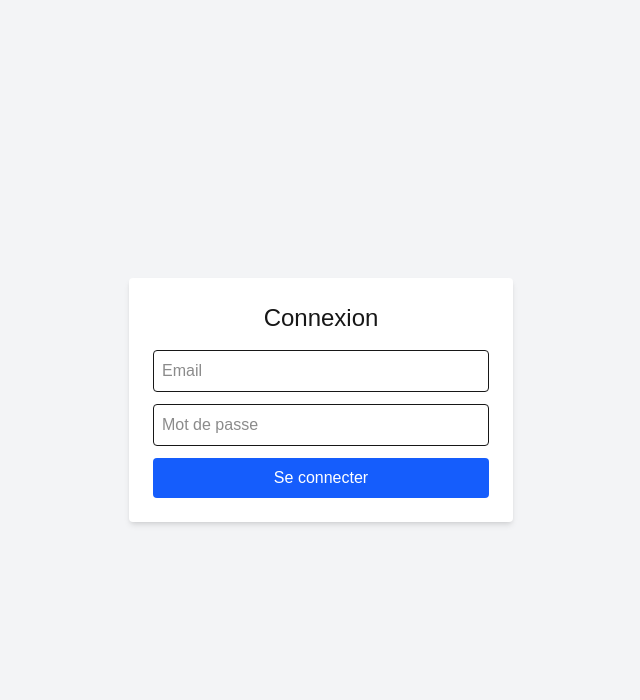
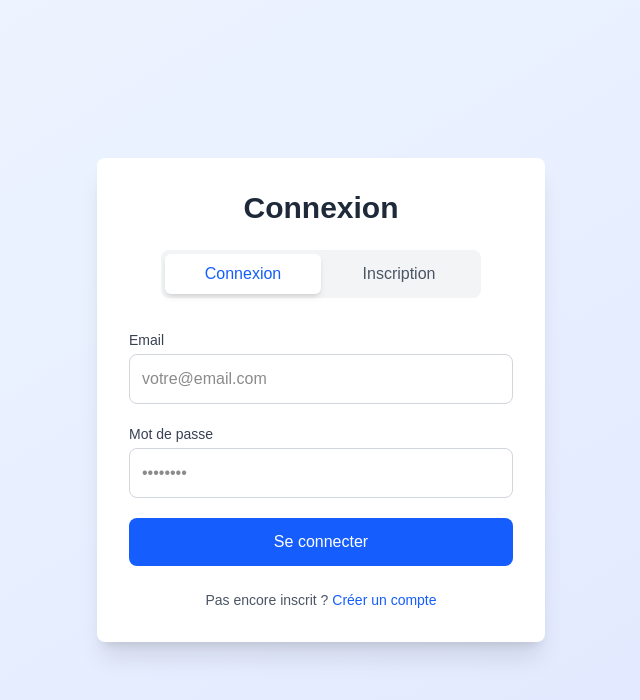
Before and after one commit to Adambekkali/synkro, a Next.js app in the folder frontend/: page /login in a window 1280 px wide. Shown: the top 700 px of the page, without its empty margins (319-959 px from the left). Built offline with nearby package versions, Linux system fonts and the light colour scheme.

Commit message:
feat: enhance login page with registration functionality and improve UI; update database seed with test user

```diff
--- a/frontend/src/pages/login.tsx
+++ b/frontend/src/pages/login.tsx
@@ -1,19 +1,32 @@
-// pages/login.tsx
 'use client';
 
-import { useState } from 'react';
+import { useState, useEffect } from 'react';
 import { useRouter } from 'next/navigation';
 import axios from 'axios';
-import '@/app/globals.css'; // si tu as configuré `@` dans `tsconfig.json`
-
+import '@/app/globals.css';
 
 export default function LoginPage() {
   const [email, setEmail] = useState('');
   const [password, setPassword] = useState('');
+  const [firstName, setFirstName] = useState('');
+  const [lastName, setLastName] = useState('');
+  const [confirmPassword, setConfirmPassword] = useState('');
+  const [showLogin, setShowLogin] = useState(true);
+  const [isLoading, setIsLoading] = useState(false);
+  const [error, setError] = useState('');
   const router = useRouter();
+
+  // Animation d'apparition au chargement
+  const [isVisible, setIsVisible] = useState(false);
+  useEffect(() => {
+    setIsVisible(true);
+  }, []);
 
   const handleLogin = async (e: React.FormEvent) => {
     e.preventDefault();
+    setError('');
+    setIsLoading(true);
+
     try {
       const res = await axios.post('http://localhost:3000/auth/login', {
         email,
@@ -21,35 +34,242 @@ export default function LoginPage() {
       });
 
       localStorage.setItem('token', res.data.access_token);
-      router.push('/'); // Redirection après login
+      router.push('/');
     } catch (err) {
-      alert('Identifiants incorrects');
-      console.log(err);
+      setError('Identifiants incorrects');
+      console.error(err);
+    } finally {
+      setIsLoading(false);
+    }
+  };
+
+  const handleRegister = async (e: React.FormEvent) => {
+    e.preventDefault();
+    setError('');
+
+    if (password !== confirmPassword) {
+      setError('Les mots de passe ne correspondent pas');
+      return;
+    }
+
+    setIsLoading(true);
+
+    try {
+      const res = await axios.post('http://localhost:3000/utilisateurs', {
+      email, prenom: firstName, nom: lastName, mot_de_passe: password
+      });
+
+      setTimeout(() => {
+        setShowLogin(true);
+        setIsLoading(false);
+        setEmail('');
+        setPassword('');
+      }, 1000);
+
+    } catch (err) {
+      setError('Erreur lors de l\'inscription');
+      setIsLoading(false);
     }
   };
 
   return (
-    <div className="min-h-screen flex items-center justify-center bg-gray-100">
-      <form onSubmit={handleLogin} className="bg-white p-6 rounded shadow-md w-full max-w-sm">
-        <h2 className="text-2xl mb-4 text-center">Connexion</h2>
+    <div className="min-h-screen flex items-center justify-center bg-gradient-to-br from-blue-50 to-indigo-100 p-4">
+      <div
+        className={`bg-white p-8 rounded-lg shadow-xl w-full max-w-md transition-all duration-500 ease-in-out transform ${
+          isVisible ? 'opacity-100 translate-y-0' : 'opacity-0 translate-y-4'
+        }`}
+      >
+        <h2 className="text-3xl font-bold mb-6 text-center text-gray-800">
+          {showLogin ? 'Connexion' : 'Inscription'}
+        </h2>
+
+        <div className="flex justify-center mb-8">
+          <div className="bg-gray-100 p-1 rounded-lg flex w-full max-w-xs">
+            <button
+              className={`flex-1 py-2 px-4 rounded-md transition-all duration-300 ${
+                showLogin ? 'bg-white shadow-md text-blue-600 font-medium' : 'text-gray-600 hover:bg-gray-200'
+              }`}
+              onClick={() => setShowLogin(true)}
+            >
+              Connexion
+            </button>
+            <button
+              className={`flex-1 py-2 px-4 rounded-md transition-all duration-300 ${
+                !showLogin ? 'bg-white shadow-md text-blue-600 font-medium' : 'text-gray-600 hover:bg-gray-200'
+              }`}
+              onClick={() => setShowLogin(false)}
+            >
+              Inscription
+            </button>
+          </div>
+        </div>
+
+        {error && (
+          <div className="mb-4 p-3 bg-red-50 border-l-4 border-red-500 text-red-700 text-sm rounded">
+            {error}
+          </div>
+        )}
+
+        {showLogin ? (
+          <form onSubmit={handleLogin} className="space-y-5">
+            <div>
+              <label htmlFor="email" className="block text-sm font-medium text-gray-700 mb-1">Email</label>
               <input
+                id="email"
                 type="email"
-          placeholder="Email"
-          className="w-full mb-3 p-2 border rounded"
+                placeholder="votre@email.com"
+                className="w-full p-3 border border-gray-300 rounded-lg focus:ring-2 focus:ring-blue-500 focus:border-blue-500 transition-all"
                 value={email}
                 onChange={(e) => setEmail(e.target.value)}
+                required
               />
+            </div>
+
+            <div>
+              <div className="flex justify-between items-center mb-1">
+                <label htmlFor="password" className="block text-sm font-medium text-gray-700">Mot de passe</label>
+                {/* <a href="#" className="text-xs text-blue-600 hover:underline">Mot de passe oublié?</a> */}
+              </div>
               <input
+                id="password"
                 type="password"
-          placeholder="Mot de passe"
-          className="w-full mb-3 p-2 border rounded"
+                placeholder="••••••••"
+                className="w-full p-3 border border-gray-300 rounded-lg focus:ring-2 focus:ring-blue-500 focus:border-blue-500 transition-all"
                 value={password}
                 onChange={(e) => setPassword(e.target.value)}
+                required
               />
-        <button className="w-full bg-blue-600 text-white py-2 rounded hover:bg-blue-700" type="submit">
+            </div>
+
+            {/* <div className="flex items-center">
+              <input
+                id="remember"
+                type="checkbox"
+                className="h-4 w-4 text-blue-600 focus:ring-blue-500 border-gray-300 rounded"
+              />
+              <label htmlFor="remember" className="ml-2 block text-sm text-gray-700">
+                Se souvenir de moi
+              </label>
+            </div> */}
+
+            <button
+              type="submit"
+              disabled={isLoading}
+              className="w-full flex justify-center items-center bg-blue-600 hover:bg-blue-700 text-white font-medium p-3 rounded-lg transition-colors focus:outline-none focus:ring-2 focus:ring-blue-500 focus:ring-offset-2"
+            >
+              {isLoading ? (
+                <span className="inline-block h-5 w-5 border-2 border-white border-t-transparent rounded-full animate-spin mr-2"></span>
+              ) : null}
+              {isLoading ? 'Connexion...' : 'Se connecter'}
+            </button>
+          </form>
+        ) : (
+          <form onSubmit={handleRegister} className="space-y-4">
+            <div>
+              <label htmlFor="register-email" className="block text-sm font-medium text-gray-700 mb-1">Email</label>
+              <input
+                id="register-email"
+                type="email"
+                placeholder="votre@email.com"
+                className="w-full p-3 border border-gray-300 rounded-lg focus:ring-2 focus:ring-blue-500 focus:border-blue-500 transition-all"
+                value={email}
+                onChange={(e) => setEmail(e.target.value)}
+                required
+              />
+            </div>
+
+            <div className="grid grid-cols-2 gap-4">
+              <div>
+                <label htmlFor="first-name" className="block text-sm font-medium text-gray-700 mb-1">Prénom</label>
+                <input
+                  id="first-name"
+                  type="text"
+                  placeholder="Jean"
+                  className="w-full p-3 border border-gray-300 rounded-lg focus:ring-2 focus:ring-blue-500 focus:border-blue-500 transition-all"
+                  value={firstName}
+                  onChange={(e) => setFirstName(e.target.value)}
+                  required
+                />
+              </div>
+              <div>
+                <label htmlFor="last-name" className="block text-sm font-medium text-gray-700 mb-1">Nom</label>
+                <input
+                  id="last-name"
+                  type="text"
+                  placeholder="Dupont"
+                  className="w-full p-3 border border-gray-300 rounded-lg focus:ring-2 focus:ring-blue-500 focus:border-blue-500 transition-all"
+                  value={lastName}
+                  onChange={(e) => setLastName(e.target.value)}
+                  required
+                />
+              </div>
+            </div>
+
+            <div>
+              <label htmlFor="register-password" className="block text-sm font-medium text-gray-700 mb-1">Mot de passe</label>
+              <input
+                id="register-password"
+                type="password"
+                placeholder="••••••••"
+                className="w-full p-3 border border-gray-300 rounded-lg focus:ring-2 focus:ring-blue-500 focus:border-blue-500 transition-all"
+                value={password}
+                onChange={(e) => setPassword(e.target.value)}
+                required
+              />
+            </div>
+
+            <div>
+              <label htmlFor="confirm-password" className="block text-sm font-medium text-gray-700 mb-1">Confirmer le mot de passe</label>
+              <input
+                id="confirm-password"
+                type="password"
+                placeholder="••••••••"
+                className="w-full p-3 border border-gray-300 rounded-lg focus:ring-2 focus:ring-blue-500 focus:border-blue-500 transition-all"
+                value={confirmPassword}
+                onChange={(e) => setConfirmPassword(e.target.value)}
+                required
+              />
+            </div>
+
+            <div className="pt-2">
+              <button
+                type="submit"
+                disabled={isLoading}
+                className="w-full flex justify-center items-center bg-blue-600 hover:bg-blue-700 text-white font-medium p-3 rounded-lg transition-colors focus:outline-none focus:ring-2 focus:ring-blue-500 focus:ring-offset-2"
+              >
+                {isLoading ? (
+                  <span className="inline-block h-5 w-5 border-2 border-white border-t-transparent rounded-full animate-spin mr-2"></span>
+                ) : null}
+                {isLoading ? 'Création du compte...' : "S'inscrire"}
+              </button>
+            </div>
+          </form>
+        )}
+
+        <div className="mt-6 text-center text-sm text-gray-600">
+          {showLogin ? (
+            <p>
+              Pas encore inscrit ?{' '}
+              <button
+                onClick={() => setShowLogin(false)}
+                className="text-blue-600 font-medium hover:underline focus:outline-none"
+              >
+                Créer un compte
+              </button>
+            </p>
+          ) : (
+            <p>
+              Déjà inscrit ?{' '}
+              <button
+                onClick={() => setShowLogin(true)}
+                className="text-blue-600 font-medium hover:underline focus:outline-none"
+              >
                 Se connecter
               </button>
-      </form>
+            </p>
+          )}
+        </div>
+      </div>
     </div>
   );
 }
```
Also changed, not shown: 1 other file (tests, documents, lock files or other folders). Lines whose indentation alone changed are shown as unchanged.
